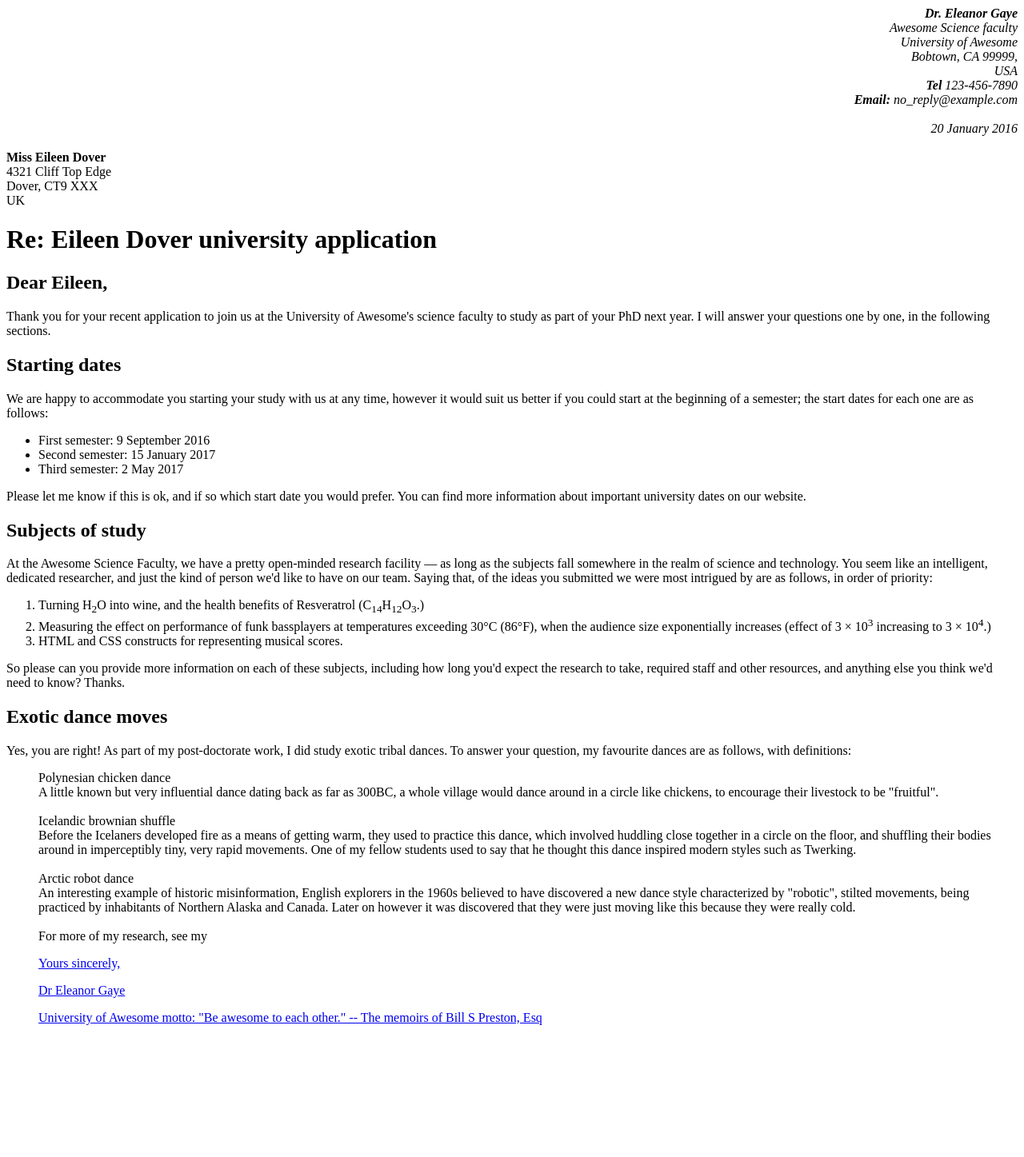
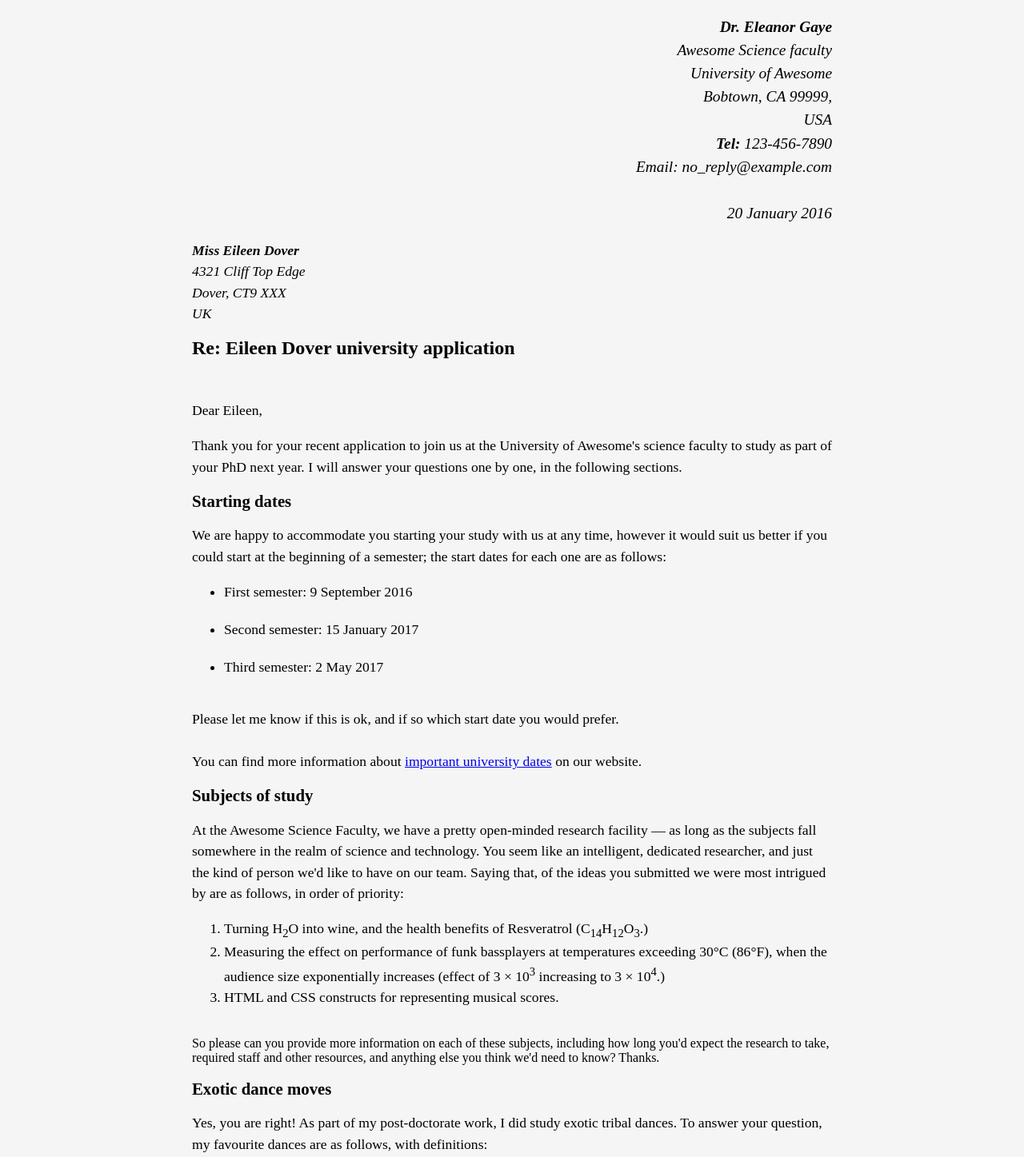
Before and after one commit to Khayendi/letter-assessment, a plain HTML site: page index.html in a window 1280 px wide. Shown: the top 1447 px of the page at 80% size. Before the commit the page ends 1298 px from the top, so only its background shows below. Drawn offline with Linux system fonts and the light colour scheme.

Commit message:
finalisation of letter

```diff
--- a/index.html
+++ b/index.html
@@ -2,94 +2,128 @@
 <html lang="en">
 <head>
     <meta charset="UTF-8">
-    <meta name="viewpoint" content="width=device-width, initial-scale=1.0">
+    <meta name="viewport" content="width=device-width, initial-scale=1.0">
     <meta http-equiv="X-UA-Compatible" content="ie=edge">
     <title>Document</title>
-<head>
-    <div align="right">
+    <author="content" content="Rosemary Khayendi">
+
+<style>
+    body {
+    max-width: 800px;
+    margin: 0 auto;
+    background-color:whitesmoke;
+    padding:0px 5px 0px 5px;
+}
+.sender-column {
+    text-align: right;
+}
+h1 {
+    font-size: 1.5em;
+}
+h2 {
+    font-size: 1.3em;
+}
+p,
+ul,
+ol,
+dl,
+address {
+    font-size: 1.1em;
+}
+p,
+li,
+dd,
+dt,
+address {
+    line-height: 1.5;
+}
+</style>
+</head>
+<body>
+    <address class="sender-column">
+        <p>
+                <strong>Dr. Eleanor Gaye</strong></br>
+                Awesome Science faculty</br>
+                University of Awesome</br>
+                Bobtown, CA 99999,</br>
+                USA</br>
+                <strong>Tel:</strong> 123-456-7890</br>
+                Email: no_reply@example.com</br></br>
+                20 January 2016</br>
+        </p>
+    </address>
     <address>
-            <strong>Dr. Eleanor Gaye</strong><br>
-            Awesome Science faculty<br>
-            University of Awesome<br>
-            Bobtown, CA 99999,<br>
-            USA<br>
-            <strong>Tel</strong> 123-456-7890<br>
-           <strong>Email: </strong>no_reply@example.com<br><br>
+               <strong>Miss Eileen Dover</strong></br>
+                4321 Cliff Top Edge</br>
+                Dover, CT9 XXX</br>
+                UK</br>
+    </address>
 
-            20 January 2016<br></div>
-    </adress><br>
-    <adress>
-            <strong>Miss Eileen Dover</strong><br>
-            4321 Cliff Top Edge<br>
-            Dover, CT9 XXX<br>
-            UK<br>
-    </address>
-</head>
-<h1>Re: Eileen Dover university application</h1>
-<h2>Dear Eileen,</h2>
-<p>Thank you for your recent application to join us at the University of
-     Awesome's science faculty to study as part of your <abbr>PhD</abbr> next year.
-      I will answer your questions one by one, in the following sections.</p>
-
+    <h1>Re: Eileen Dover university application</h1></br>
+    <p>Dear Eileen,</p>
+    <p>
+            Thank you for your recent application to join us at the University of Awesome's science faculty to study as part of your <abbr>PhD</abbr> next year. I will answer your questions one by one, in the following sections.
+    </p>
     <h2>Starting dates</h2>
-
-    <p>We are happy to accommodate you starting your study with us at any time, however it would suit us better if you could start at the beginning of a semester; the start dates for each one are as follows:</p>
+    <p>
+            We are happy to accommodate you starting your study with us at any time, however it would suit us better if you could start at the beginning of a semester; the start dates for each one are as follows:</br>
       <ul>
-        <li>First semester: 9 September 2016</li>
-        <li>Second semester: 15 January 2017</li>
-        <li>Third semester: 2 May 2017</li>
+        <li><time date="2016-09-9">First semester: 9 September 2016</time></li></br>
+        <li><time date="2017-01-15">Second semester: 15 January 2017</time></li></br>
+        <li><time date="2017-05-02">Third semester: 2 May 2017</time></li></br>
       </ul>
-    Please let me know if this is ok, and if so which start date you would prefer.
-
-    You can find more information about important university dates on our website.</p>
-
+    </p>
+    <p>
+            Please let me know if this is ok, and if so which start date you would prefer.<br><br>
+            You can find more information about <a href="#">important university dates</a> on our website.
+    </p>
 
     <h2>Subjects of study</h2>
-   <p> At the Awesome Science Faculty, we have a pretty open-minded research facility — as long as the subjects fall somewhere in the realm of science and technology. You seem like an intelligent, dedicated researcher, and just the kind of person we'd like to have on our team. Saying that, of the ideas you submitted we were most intrigued by are as follows, in order of priority:</p>
-
+    <p>
+            At the Awesome Science Faculty, we have a pretty open-minded research facility — as long as the subjects fall somewhere in the realm of science and technology. You seem like an intelligent, dedicated researcher, and just the kind of person we'd like to have on our team. Saying that, of the ideas you submitted we were most intrigued by are as follows, in order of priority:
             <ol>
                 <li>Turning H<sub>2</sub>O into wine, and the health benefits of Resveratrol (C<sub>14</sub>H<sub>12</sub>O<sub>3</sub>.)</li>
                 <li>Measuring the effect on performance of funk bassplayers at temperatures exceeding 30°C (86°F), when the audience size exponentially increases (effect of 3 × 10<sup>3</sup> increasing to 3 × 10<sup>4</sup>.)</li>
                 <li>HTML and CSS constructs for representing musical scores.</li>
-    </ol>
+            </ol></br>
+            So please can you provide more information on each of these subjects, including how long you'd expect the research to take, required staff and other resources, and anything else you think we'd need to know? Thanks.
+    </p>
+    <h2>Exotic dance moves</h2>
+    <p>
+            Yes, you are right! As part of my post-doctorate work, I did study exotic tribal dances. To answer your question, my favourite dances are as follows, with definitions:
+    </p>
+    <dl>
+        <dt>Polynesian chicken dance</dt>
+        <dd>
+            A little known but very influential dance dating back as far as <i>300<abbr title="Before Christ">BC</abbr></i>., a whole village would dance around in a circle like chickens, to encourage their livestock to be "fruitful".
+            Icelandic brownian shuffle
+            Before the Icelanders developed fire as a means of getting warm, they used to practice this dance, which involved huddling close together in a circle on the floor, and shuffling their bodies around in imperceptibly tiny, very rapid movements. One of my fellow students used to say that he thought this dance inspired modern styles such as Twerking.
+            Arctic robot dance
+            An interesting example of historic misinformation, English explorers in the 1960s believed to have discovered a new dance style characterized by "robotic", stilted movements, being practiced by inhabitants of Northern Alaska and Canada. Later on however it was discovered that they were just moving like this because they were really cold.</br><br>
+        </dd>
+        <dt>Icelandic brownian shuffle</dt>
+        <dd>
+            Before the Icelanders developed fire as am eans of getting warm,they used to practice this dance
+            which involved huddling close togetherin a circle on the floor,and shufflingtheir bodies around in
+            imperceptibly tiny,very rapid movements. One of many fellow students used to say that he thought this
+            dane inspired modern styles of Twerking
+        </dd>
+        <dt>Arctic robot dance</dt>
+        <dd>
+            An interesting example of historic information. English explorers in the 1960s believed to have
+            discovered a new dance style characterised "robotic", stilted movements being practised by inhabitants
+            of Northern Alaskaand Canada. Later howeverit was discovered that they werejust moving like tis
+            because they were really cold.
+        </dd>
+    </dl>
 
-    So please can you provide more information on each of these subjects, including how long you'd expect the research to take, required staff and other resources, and anything else you think we'd need to know? Thanks.</p>
-
-
-   <h2>Exotic dance moves</h2>
-
-   <p> Yes, you are right! As part of my post-doctorate work, I did study exotic tribal dances. To answer your question, my favourite dances are as follows, with definitions:</p>
-
-   <ul>
-       <li style="list-style-type: none;"> Polynesian chicken dance <br>
-        A little known but very influential dance dating back as far as 300BC,
-     a whole village would dance around in a circle like chickens, to encourage their livestock to be
-     "fruitful".</li> <br>
-     <li style="list-style-type: none;">Icelandic brownian shuffle <br>
-    Before the Icelaners developed fire as a means of getting warm,
-     they used to practice this dance, which involved huddling close together in a circle on the floor,
-     and shuffling their bodies around in imperceptibly tiny, very rapid movements.
-     One of my fellow students used to say that he thought this dance inspired modern styles such as
-      Twerking.</li><br>
-    <li style="list-style-type: none;"> Arctic robot dance<br>
-    An interesting example of historic misinformation,
-    English explorers in the 1960s believed to have discovered a new dance style characterized
-    by "robotic", stilted movements, being practiced by inhabitants of Northern Alaska and Canada.
-    Later on however it was discovered that they were just moving
-     like this because they were really cold.</li><br>
-
-    For more of my research, see my
-        <a href= "http//example.com"
-        title=exotic dance research page."
-    </a>
+    <p>
+            For more of my research, see my <a href="#" target="_blank">exotic dance research page.</a>
     </p>
-
-    <p>  Yours sincerely,
-    </p>
-    <p>Dr Eleanor Gaye
-    </p>
-
-     <p>   University of Awesome motto: "Be awesome to each other." -- The memoirs of Bill S Preston, Esq
+    <p>
+        Yours sincerely,<br><br>
+        Dr Eleanor Gaye.<br><br>
+        University of Awesome motto:"Be exellent to each other." <i>--Bill S preston,<cite><abbr title="Equist">Esq</abbr></cite></i>
     </p>
 </body>
 </html>
```
Lines whose indentation alone changed are shown as unchanged.
